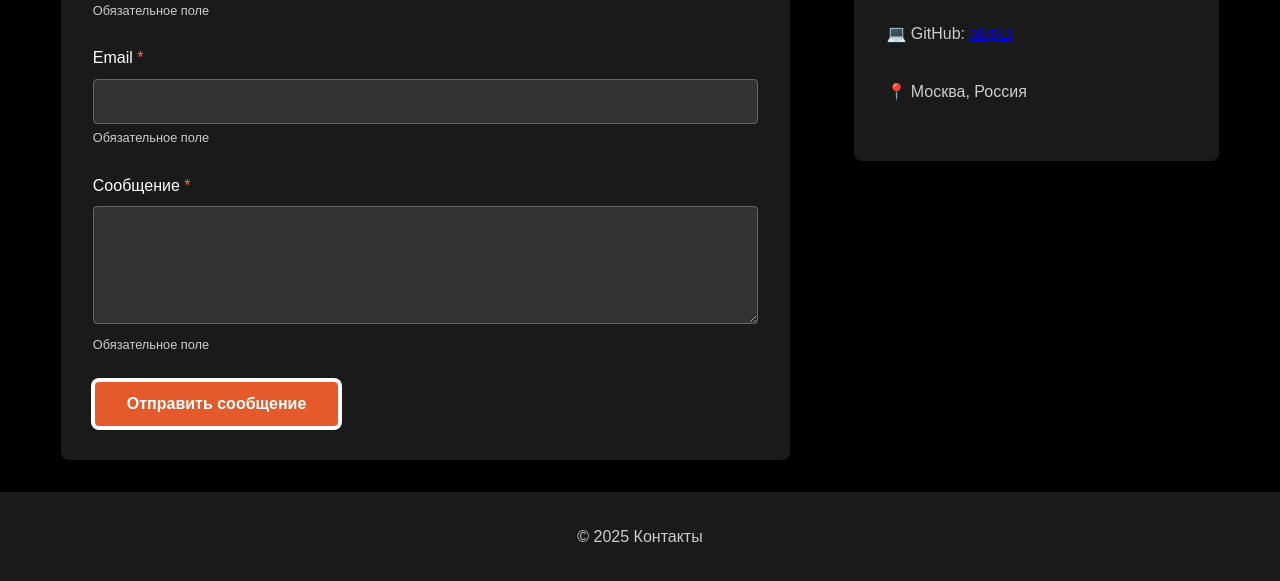
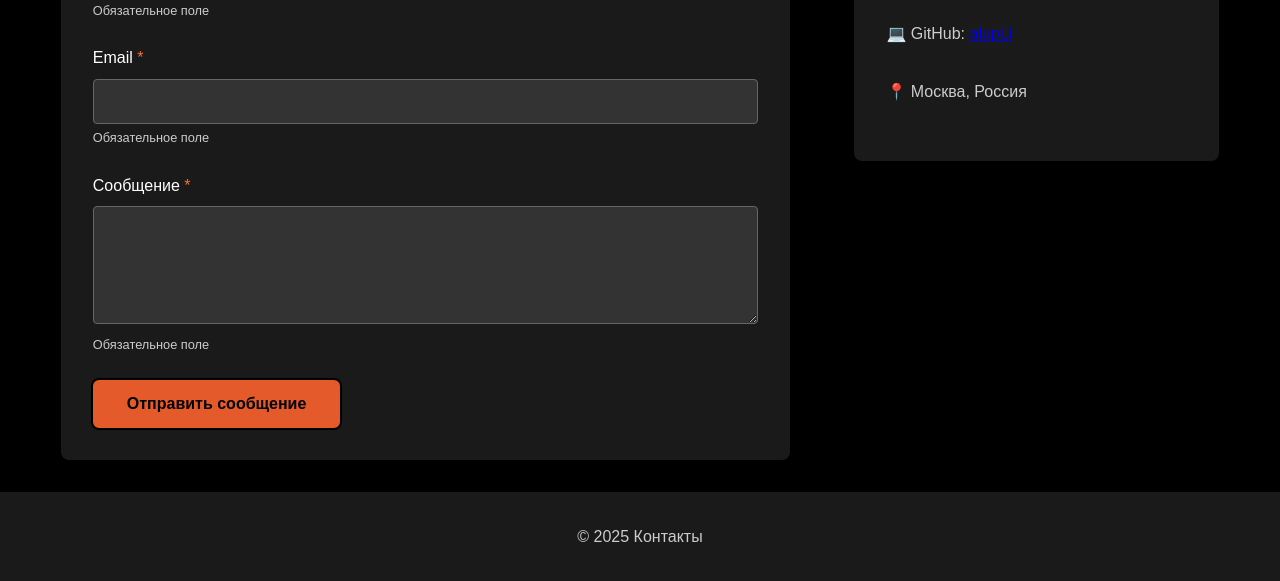
Before and after one commit to alupLi/frontend-and-backend, a plain HTML site: page pages/contacts.html in a window 1280 px wide. In both pictures the pointer is over the button "Отправить сообщение". Shown: the part 409-990 px from the top of the page. Drawn offline with Linux system fonts and the light colour scheme.

Commit message:
feat: fix for lllighthouse

```diff
--- a/styles/styles.css
+++ b/styles/styles.css
@@ -503,7 +503,7 @@ main {
 
 .submit-btn {
     background-color: var(--accent-color);
-    color: #ffffff;
+    color: #000000;
     border: 2px solid #000000;
     font-weight: 600;
     padding: 0.8rem 2rem;
@@ -513,8 +513,8 @@ main {
 
     .submit-btn:hover {
         background-color: var(--accent-hover);
-        border-color: #ffffff;
-        box-shadow: 0 0 0 2px #ffffff;
+        border-color: var(--accent-hover);
+        box-shadow: 0 0 0 2px #000000;
     }
 
 .contact-info {
```
